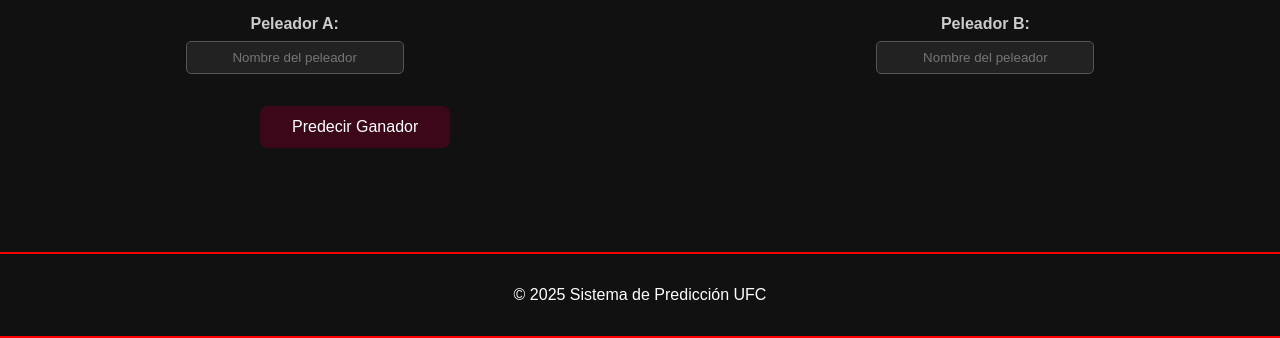
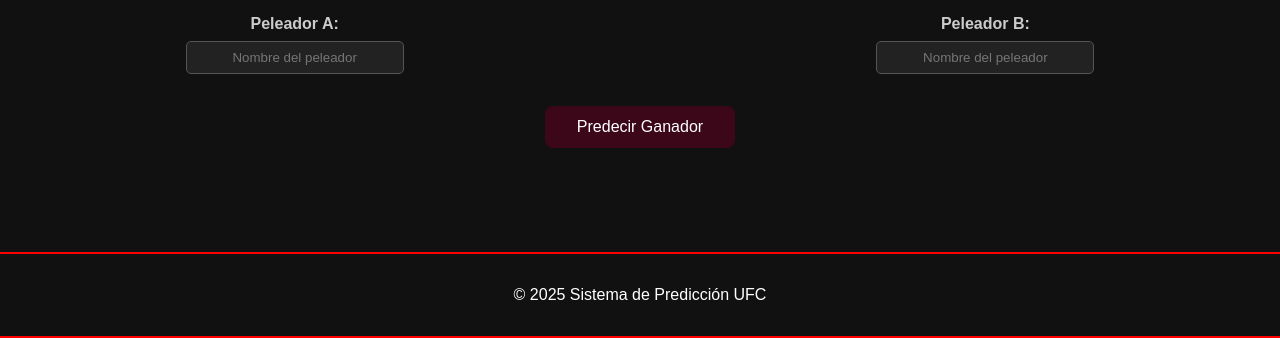
Before and after one commit to UCM-GIDIA-PD1/c2425-R4sw, a FastAPI app: page /p2 in a window 1280 px wide. Shown: the part 698-1036 px from the top of the page. Run offline with FastAPI, Linux system fonts and the light colour scheme.

Commit message:
Boton de predecir centrado

```diff
--- a/static/css/styles_P2.css
+++ b/static/css/styles_P2.css
@@ -53,8 +53,14 @@ input[type="text"] {
     margin: 0 1rem;
 }
 
+.submit-btn-container {
+    display: flex;
+    justify-content: center;
+    align-items: center;
+    margin-top: 2rem; /* Ajusta según sea necesario */
+}
+
 .submit-btn {
-    margin-top: 2rem;
     padding: 0.75rem 2rem;
     font-size: 1rem;
     background-color: #3b0719;
--- a/templates/modelo_P2.html
+++ b/templates/modelo_P2.html
@@ -27,8 +27,10 @@
                 <input type="text" id="Peleador_B" name="Peleador_B" required placeholder="Nombre del peleador">
             </div>
         </div>
-
-        <button type="submit" class="submit-btn">Predecir Ganador</button>
+        <div class="submit-btn-container">
+            <button type="submit" class="submit-btn">Predecir Ganador</button>
+        </div>
+        </form>
     </form>
 
     <div id="resultado" class="resultado-container"></div>
```
